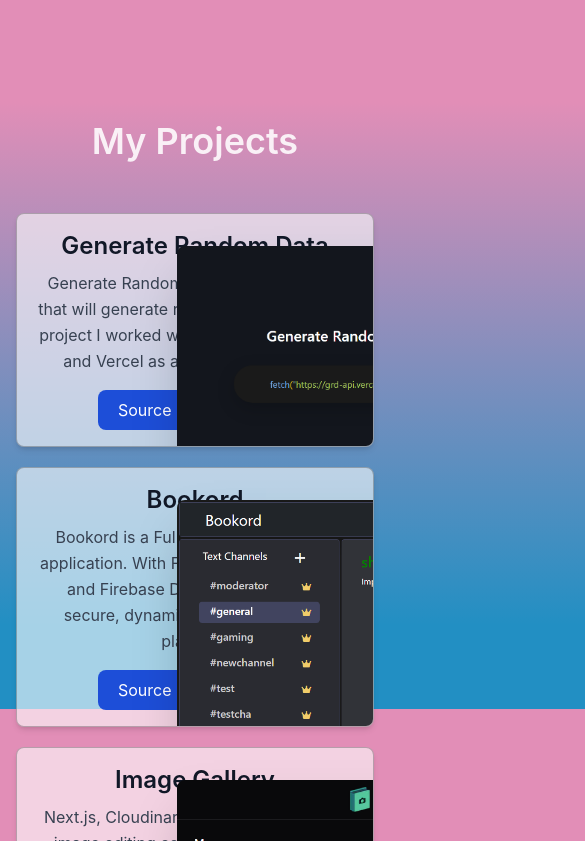
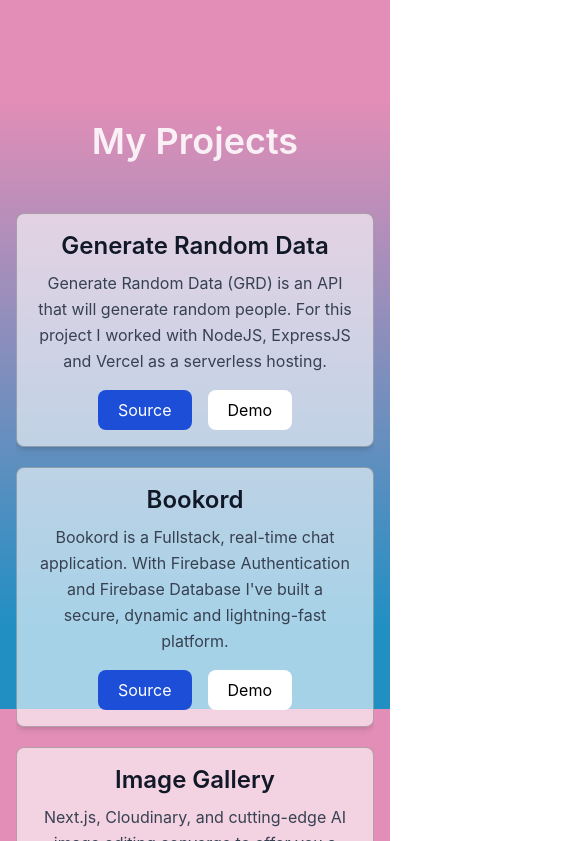
Before and after one commit to viionc/portfolio-marek-stankiewicz, a React (Vite) app: page / in a window 390 px wide. Shown: the part 1823-2664 px from the top of the page, 585 px wide, since content can reach past the window. Built offline with nearby package versions, Linux system fonts and the light colour scheme.

Commit message:
fixed projects not being responsive

```diff
--- a/src/App.css
+++ b/src/App.css
@@ -18,6 +18,7 @@
     -moz-osx-font-smoothing: grayscale;
     -webkit-text-size-adjust: 100%;
     scroll-behavior: smooth;
+    overflow-x: hidden;
 }
 body {
     margin: 0;
--- a/src/components/ContactPage.tsx
+++ b/src/components/ContactPage.tsx
@@ -3,8 +3,8 @@
 function ContactPage() {
     const {ref} = useSectionInView("Contact", 0.75);
     return (
-        <section ref={ref} id="contact-page" className="text-white  w-[50rem] scroll-mt-28">
-            <div className="py-8 lg:py-16 px-4 mx-auto max-w-screen-md w-[32rem] md:w-[50rem]">
+        <section ref={ref} id="contact-page" className="text-white  scroll-mt-28">
+            <div className="py-8 lg:py-16 px-4 mx-auto  w-[22rem] sm:w-[32rem] lg:w-[50rem] ">
                 <h2 className="mb-4 text-4xl tracking-tight font-extrabold text-center text-gray-900 dark:text-white">
                     Let's Talk!
                 </h2>
--- a/src/components/Project.tsx
+++ b/src/components/Project.tsx
@@ -40,7 +40,7 @@
                     </div>
                 </div>
                 <img
-                    className="absolute top-8 -right-40 w-[28.25rem] rounded-t-lg shadow-2xl group-hover:-translate-x-2 group-hover:translate-y-2 group-hover:-rotate-2 transition"
+                    className="absolute hidden sm:block top-8 -right-40 w-[28.25rem] rounded-t-lg shadow-2xl group-hover:-translate-x-2 group-hover:translate-y-2 group-hover:-rotate-2 transition"
                     src={`/projects/${project.image}`}
                     alt={`${project.label} image`}
                 ></img>
--- a/src/components/ProjectsPage.tsx
+++ b/src/components/ProjectsPage.tsx
@@ -9,7 +9,7 @@
         <section
             ref={ref}
             id="projects-page"
-            className="flex items-center justify-center flex-col mb-28 max-w-[50rem] text-center sm:mb-0 gap-5 scroll-mt-28"
+            className="flex items-center justify-center flex-col mb-28 max-w-[50rem] text-center sm:mb-0 gap-5 scroll-mt-28 overflow-hidden"
         >
             <h2 className="text-center text-4xl mb-8 font-semibold">My Projects</h2>
             {projects.map((project, index) => {
```
